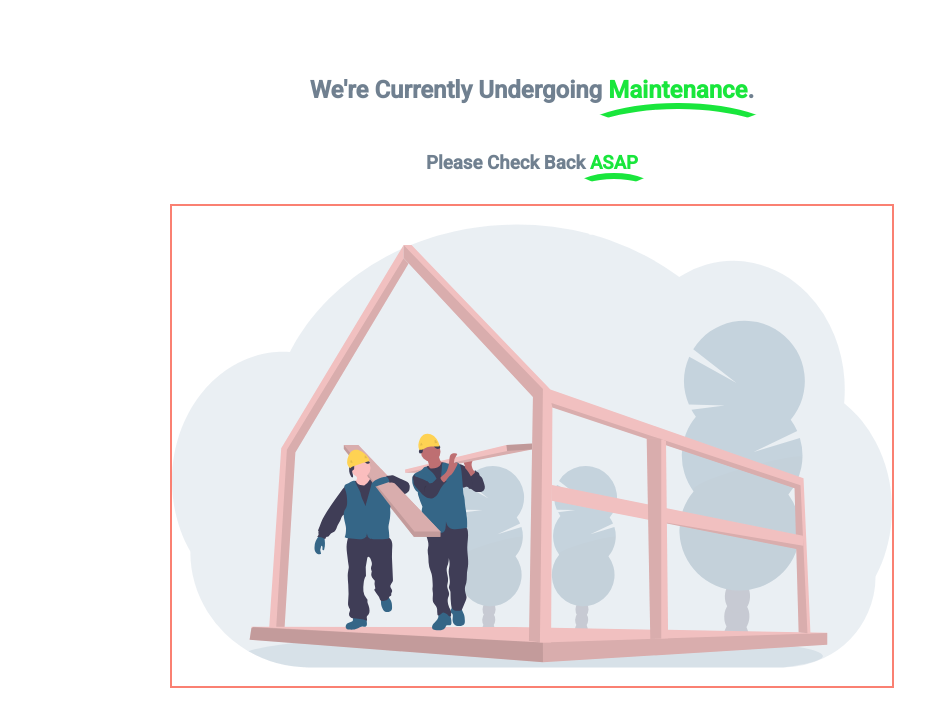
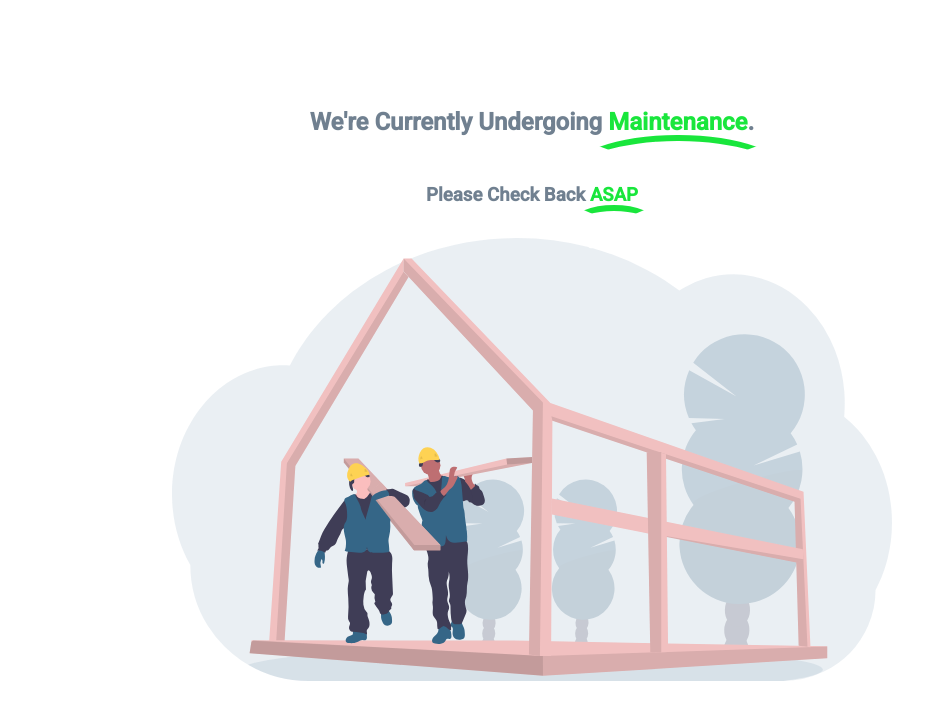
Before and after one commit to Obelem/upperoom_under_construction, a plain HTML site: page index.html in a window 1280 px wide. Shown: the full height of the page, 108-1049 px from the left. Drawn offline with Linux system fonts and the light colour scheme.

Commit message:
aligned maintenance image and text

```diff
--- a/style.css
+++ b/style.css
@@ -19,6 +19,7 @@ body {
 }
 
 .main {
+    margin-top: 2rem;
     display: grid;
     place-items: center;
     place-content: center;
@@ -39,10 +40,8 @@ body {
 }
 
 .banner-img {
-    width: min(45rem, 80vw);
+    width: min(45rem, 95vw);
 
-    outline: 2px solid salmon;
-    height: 30rem;
 }
 
 
```
